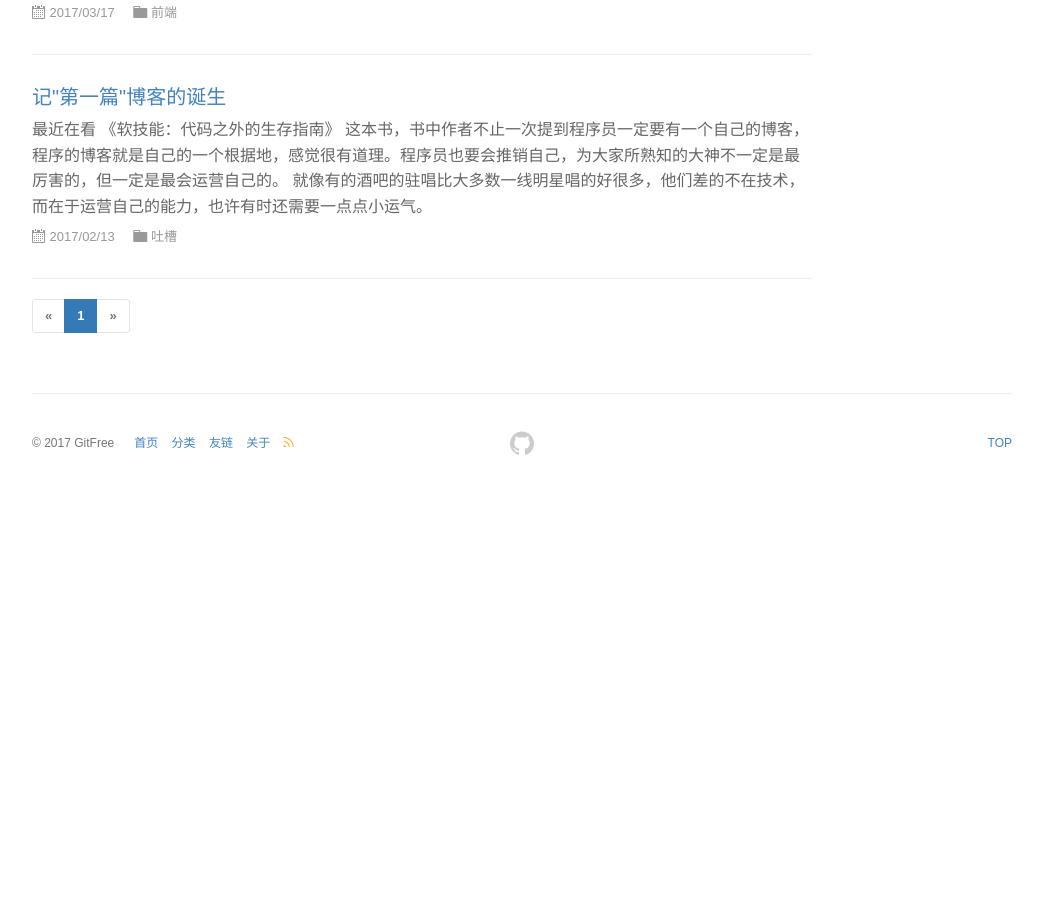
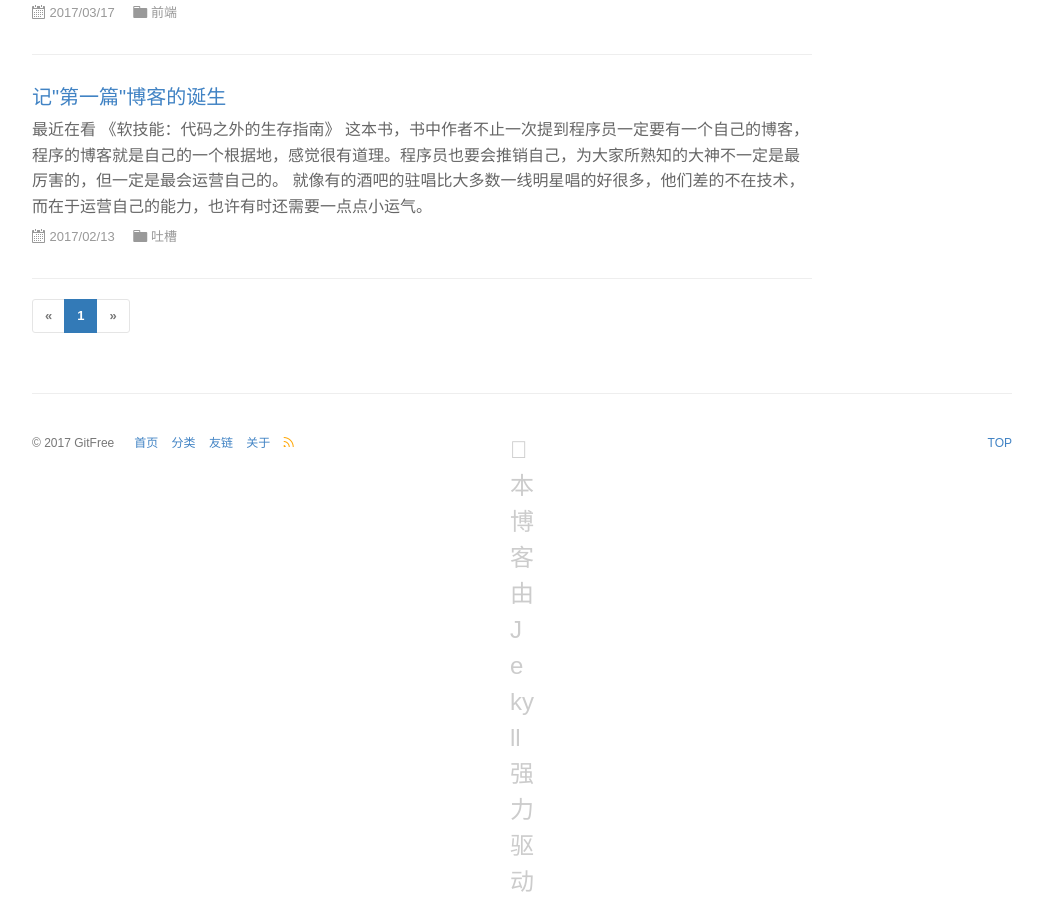
Before and after one commit to GitFree/gitfree.github.io, a Jekyll site: the page built from index.html, in a window 1280 px wide and 900 px high, scrolled down 575 px. Shown: the whole window, without its empty margins (118-1161 px from the left). Built offline with Jekyll 4.4.1, drawn with Linux system fonts in a browser that asks for light colours; the list of posts is cut into pages by our own code; comment, search, counter and statistics services are not loaded; before the commit the page ends 1067 px from its top, so only the background shows below that.

Commit message:
跳转footer

```diff
--- a/_includes/footer.html
+++ b/_includes/footer.html
@@ -12,7 +12,7 @@
                 </li>
             </ul>
             <a href="{{ site.github.repository_url }}" target="_blank" aria-label="view source code">
-                <span class="mega-octicon octicon-mark-github" title="GitHub"></span>
+                <span class="octicon-mark-github" title="Jekyll">本博客由Jekyll强力驱动</span>
             </a>
             <ul class="site-footer-links mobile-hidden">
                 {% for nav in site.navs %}
```
